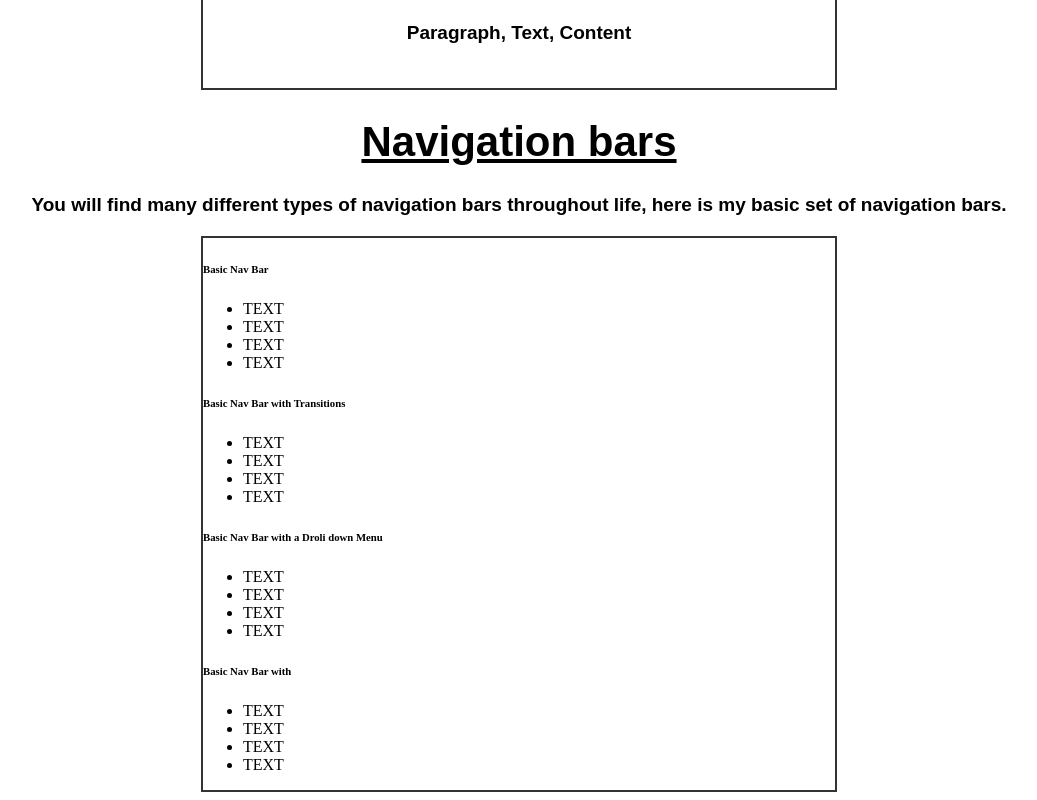
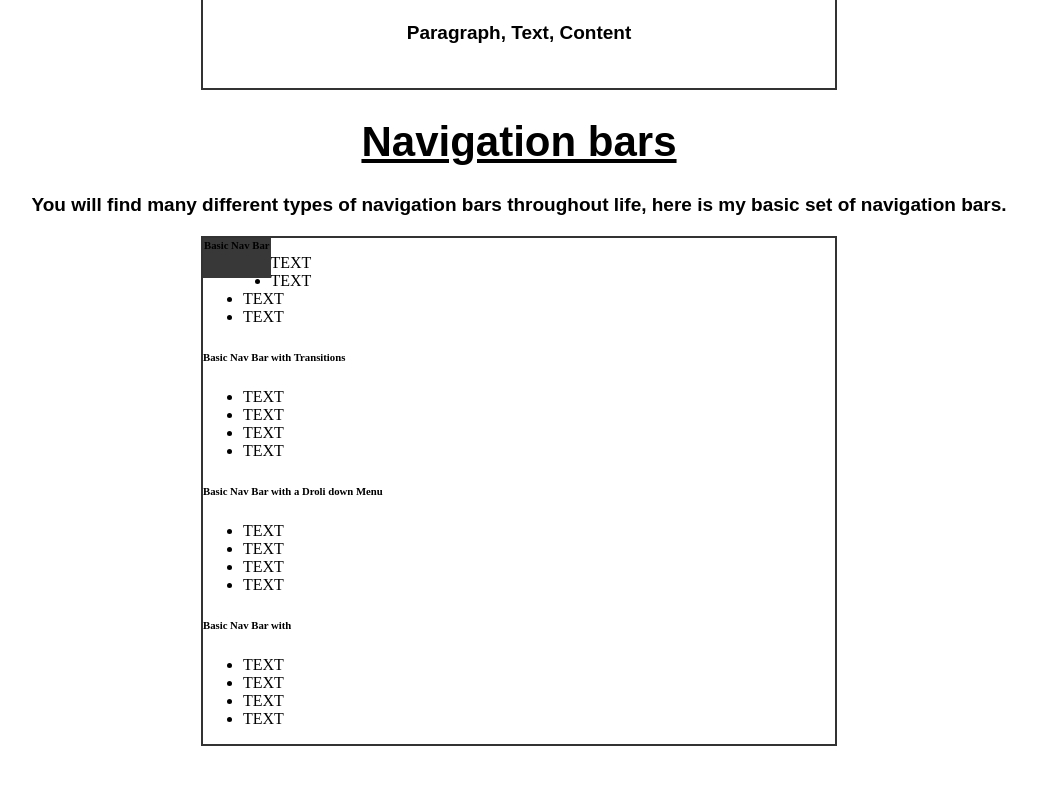
Before and after one commit to gualberto2/CSS-Design-System, a plain HTML site: page index.html in a window 1280 px wide. Shown: the part 2229-3029 px from the top of the page, without its empty margins (121-1158 px from the left). After the commit the page ends 2983 px from the top, so only its background shows below. Drawn offline with Linux system fonts and the light colour scheme; a web font is replaced by a local one.

Commit message:
commit on 'master'

```diff
--- a/style.css
+++ b/style.css
@@ -247,6 +247,28 @@ div.navigation {
     width: 50%;
 }
 
+    /* nav-bar1 */
+    .nav-bar1 {
+        box-sizing: border-box;
+        border: 1px solid #383838;
+        background-color: #383838;
+        width: auto;
+        height: 40px;
+        margin: 0px auto;
+        padding: 10px auto;
+        list-style-type: none;
+        overflow: hidden;
+        position: sticky;
+        font-family: 'Nunito_Sans_Regular';
+        float: left;
+    }
+
+        .nav-bar1 li {
+            color: #F5F5F5;
+            text-align: center;
+
+        }
+
 
 /* Font stuff */
 @font-face {
```
